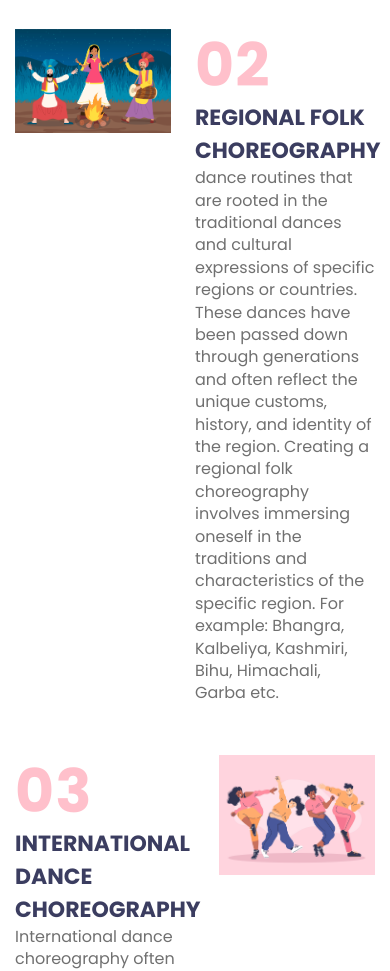
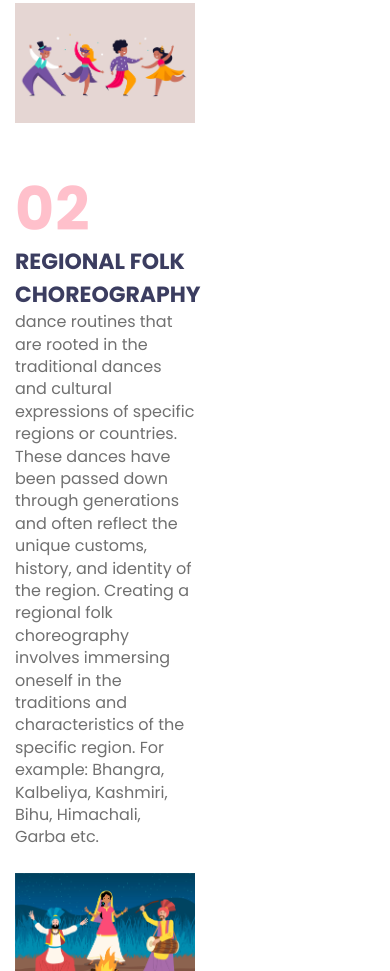
Before and after one commit to sonamnayak/choreo.sense, a plain HTML site: page index.html in a window 390 px wide. Shown: the part 6612-7583 px from the top of the page. Drawn offline with Linux system fonts and the light colour scheme.

Commit message:
flex-col

```diff
--- a/index.html
+++ b/index.html
@@ -316,11 +316,7 @@
                         alt="image">
                 </div>
             </div>
-            <div class="recent_main">
-                <div class="recent_img">
-                    <img src="./assets/regional.jpg"
-                        alt="image">
-                </div>
+            <div class="recent_main row-rev">
                 <div class="recent_text">
                     <h2 class="recent_digit">02</h2>
                     <a href="" class="recent_title">REGIONAL FOLK CHOREOGRAPHY</a>
@@ -330,6 +326,11 @@ Creating a regional folk choreography involves immersing oneself in the traditio
 
 
                 </div>
+                <div class="recent_img">
+                    <img src="./assets/regional.jpg"
+                        alt="image">
+                </div>
+
 
             </div>
             <div class="recent_main">
@@ -345,16 +346,17 @@ Creating a regional folk choreography involves immersing oneself in the traditio
                         alt="image">
                 </div>
             </div>
-            <div class="recent_main">
-                <div class="recent_img">
-                    <img src="./assets/theatre.jpg"
-                        alt="image">
-                </div>
+            <div class="recent_main row-rev">
+
                 <div class="recent_text">
                     <h2 class="recent_digit">04</h2>
                     <a href="" class="recent_title">
 MUSICAL /THEATER PLAY</a>
                     <p class="recent_des">A musical theater play, also known as a musical, is a form of theatrical performance that combines spoken dialogue, acting, singing, and dancing with musical numbers and songs. Musicals are typically staged productions that tell a story through a combination of these elements, creating a cohesive and entertaining experience for the audience. Some examples of musicals are Mughal-e-Azam: The Musical, Krishna: The Musical, Mamma Mia!</p>
+                </div>
+                <div class="recent_img">
+                    <img src="./assets/theatre.jpg"
+                        alt="image">
                 </div>
 
             </div>
--- a/style.css
+++ b/style.css
@@ -98,6 +98,9 @@ header {
     z-index: 10;
     transition: all 0.5s ease-in-out;
     width: 100%;
+}
+.row-rev{
+    flex-direction: row-reverse;
 }
 
 .header_container {
@@ -1381,3 +1384,11 @@ input::placeholder {
             transform: translate3d(0, 0, 0);
         }
       }
+
+
+
+@media screen and (max-width:990px){
+    .recent_main{
+        flex-direction: column;
+    }
+}
```
